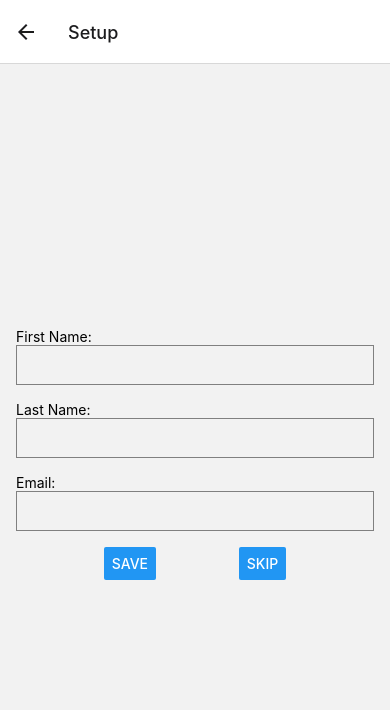
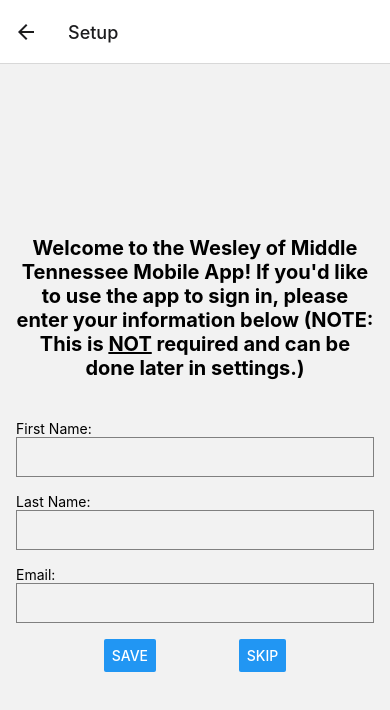
Before and after one commit to Alectmc/WesleyApp, a React Native app: screen /Setup in a window 390 px wide. Shown: the top 710 px of the page. Built offline with nearby package versions, Linux system fonts and the light colour scheme.

Commit message:
Modified the styling a bit!

```diff
--- a/screens/SetupScreen.tsx
+++ b/screens/SetupScreen.tsx
@@ -21,6 +21,7 @@
 
         try {
             await AsyncStorage.setItem('user_info', JSON.stringify({ firstName, lastName, email }));
+            await AsyncStorage.setItem('seen_setup', 'true');
             console.log('User info saved');
             navigation.navigate('Home');
         } catch (e) {
@@ -35,7 +36,10 @@
             [
                 {
                     text: "Yes!",
-                    onPress: () => {navigation.navigate('Home')},
+                    onPress: async () => {
+                        await AsyncStorage.setItem('seen_setup', 'true');
+                        navigation.navigate('Home');
+                    },
                 },
                 {
                     text: "No thanks",
@@ -46,6 +50,7 @@
 
     return (
         <View style={styles.container}>
+            <Text style={styles.welcomeText}>Welcome to the Wesley of Middle Tennessee Mobile App! If you'd like to use the app to sign in, please enter your information below (NOTE: This is <Text style={styles.underline}>NOT</Text> required and can be done later in settings.)</Text>
             <Text>First Name: </Text>
             <TextInput
                 style={styles.input}
@@ -89,6 +94,16 @@
     buttonStyles: {
         flexDirection: 'row',
         justifyContent: 'center'
+    },
+    welcomeText: {
+        fontWeight: 'bold',
+        textAlign: 'center',
+        fontSize: 20,
+        paddingBottom: 40,
+        color: 'black'
+    },
+    underline: {
+        textDecorationLine: 'underline'
     }
 });
 
```
